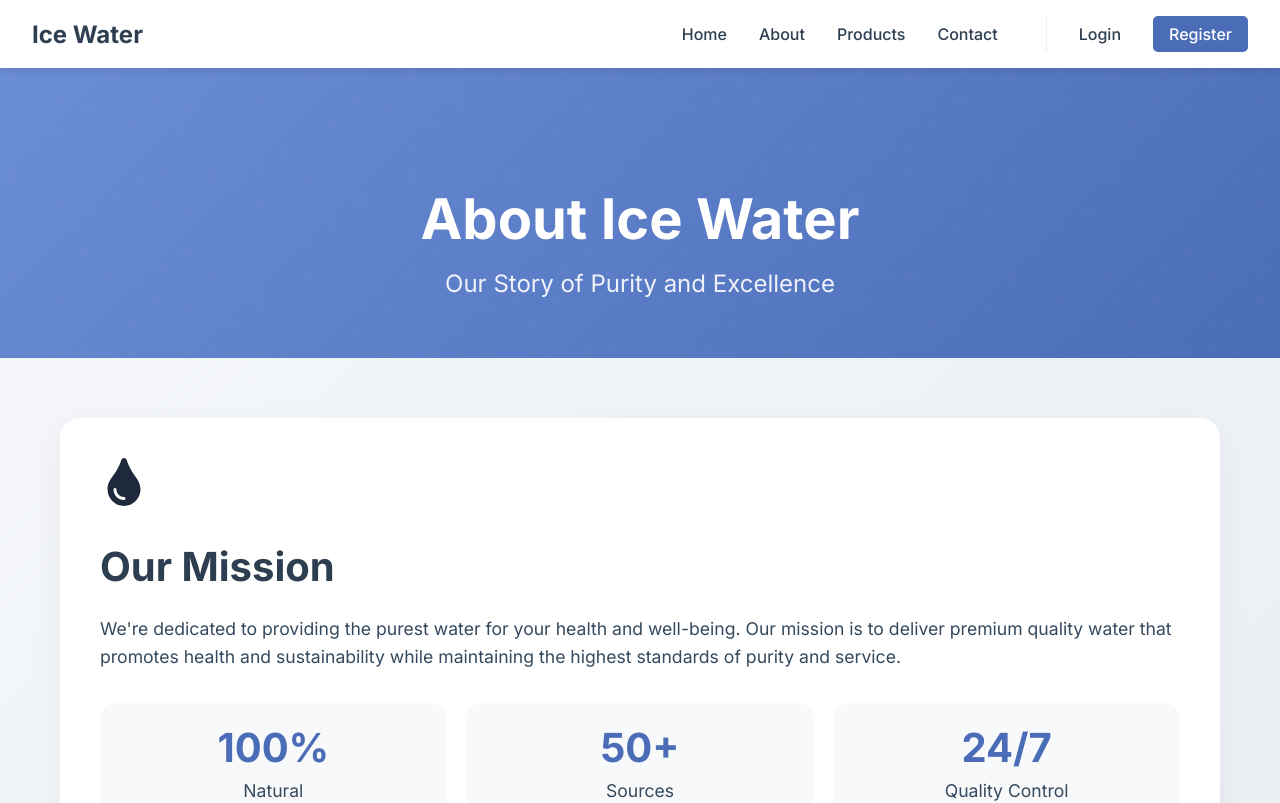
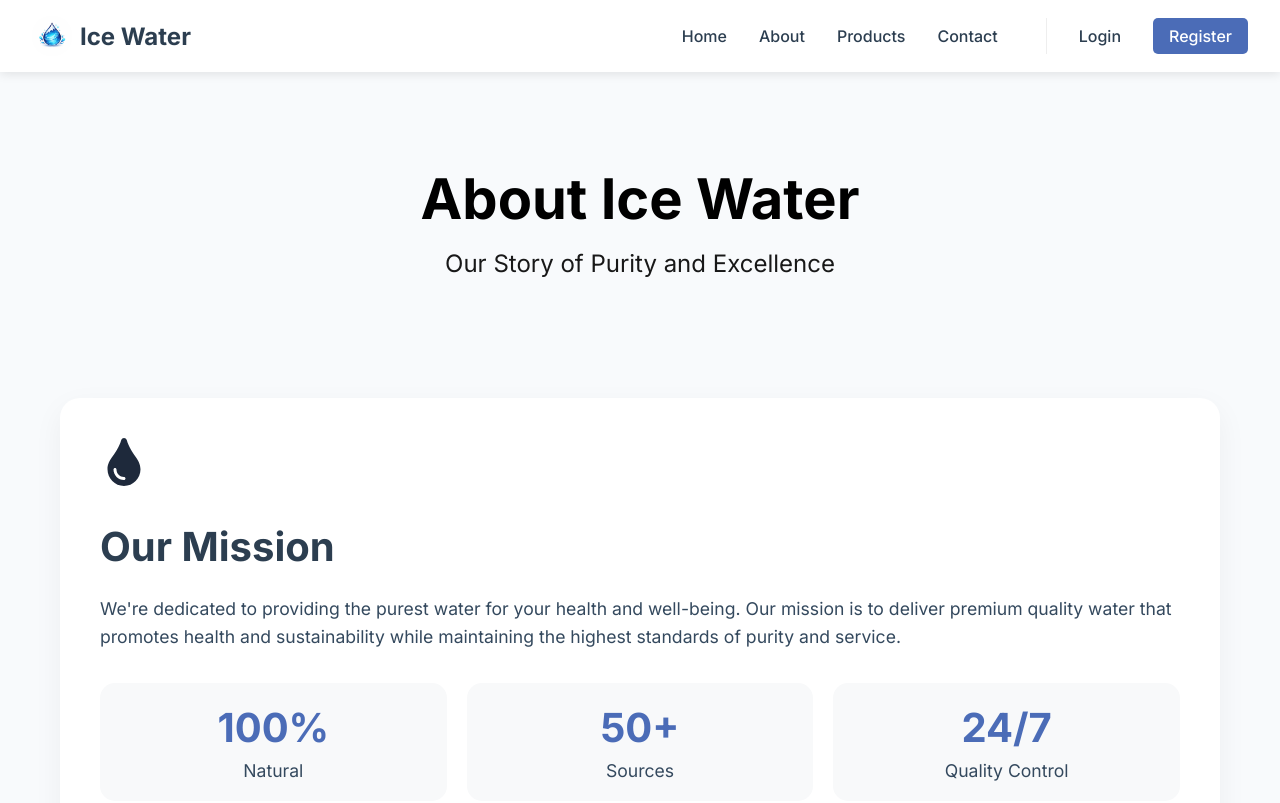
Before and after one commit to RamizMatlabov/My-Project, a Next.js app: page /about in a window 1280 px wide. Shown: the top 803 px of the page. Built offline with nearby package versions, Linux system fonts and the light colour scheme; no server answers.

Commit message:
feat(ui): update styling and add logo to navigation
- Remove gradient backgrounds from multiple components
- Add logo image to navigation with proper styling
- Delete unused Login.module.scss file
- Adjust padding and colors in various components

```diff
--- a/src/app/login/login.module.scss
+++ b/src/app/login/login.module.scss
@@ -3,7 +3,6 @@
   justify-content: center;
   align-items: center;
   min-height: calc(100vh - 64px); /* Adjust based on your header height */
-  background: linear-gradient(135deg, #f5f7fa 0%, #c3cfe2 100%);
   padding: 1rem;
 }
 
--- a/src/app/register/register.module.scss
+++ b/src/app/register/register.module.scss
@@ -3,7 +3,6 @@
   justify-content: center;
   align-items: center;
   min-height: calc(100vh - 64px);
-  background: linear-gradient(135deg, #f5f7fa 0%, #c3cfe2 100%);
   padding: 1rem;
 }
 
--- a/src/components/Navigation/Navigation.jsx
+++ b/src/components/Navigation/Navigation.jsx
@@ -1,10 +1,11 @@
 "use client"
 
+import Link from 'next/link'
+import Image from 'next/image'
 import { useState, useEffect } from 'react'
-import Link from 'next/link'
+import styles from './Navigation.module.scss'
 import { auth } from '../../firebase/config'
 import { onAuthStateChanged } from 'firebase/auth'
-import styles from './Navigation.module.scss'
 
 export default function Navigation() {
   const [isOpen, setIsOpen] = useState(false)
@@ -24,7 +25,16 @@ export default function Navigation() {
   return (
     <nav className={styles.navigation}>
       <div className={styles.logo}>
-        <Link href="/">Ice Water</Link>
+        <Link href="/">
+          <Image
+            src="/logo.png"
+            alt="Ice Water"
+            width={40}
+            height={40}
+            className={styles.logoImage}
+          />
+          <span>Ice Water</span>
+        </Link>
       </div>
 
       <button
--- a/src/components/Navigation/Navigation.module.scss
+++ b/src/components/Navigation/Navigation.module.scss
@@ -14,6 +14,9 @@
 
 .logo {
   a {
+    display: flex;
+    align-items: center;
+    gap: 0.5rem;
     font-size: 1.5rem;
     font-weight: 700;
     color: #2c3e50;
@@ -24,6 +27,11 @@
       color: #4b6cb7;
     }
   }
+}
+
+.logoImage {
+  border-radius: 50%;
+  object-fit: cover;
 }
 
 .menu {
--- a/src/styles/About.module.scss
+++ b/src/styles/About.module.scss
@@ -1,13 +1,11 @@
 .container {
   min-height: 100vh;
-  background: linear-gradient(135deg, #f5f7fa 0%, #e4e8f0 100%);
 }
 
 .hero {
-  padding: 120px 20px 60px;
+  padding: 100px 20px 60px;
   text-align: center;
-  background: linear-gradient(135deg, #6b8dd6 0%, #4b6cb7 100%);
-  color: white;
+  color: black;
   position: relative;
   overflow: hidden;
 
--- a/src/styles/Contact.module.scss
+++ b/src/styles/Contact.module.scss
@@ -7,20 +7,19 @@
 .hero {
   text-align: center;
   padding: 4rem 0;
-  background: linear-gradient(135deg, #6b8dd6 0%, #4b6cb7 100%);
   border-radius: 1rem;
   margin-bottom: 3rem;
 
   .heroContent {
     h1 {
       font-size: 3rem;
-      color: snow;
+      color: black;
       margin-bottom: 1rem;
     }
 
     .heroSubtitle {
       font-size: 1.2rem;
-      color: snow;
+      color: black;
     }
   }
 }
--- a/src/styles/Login.module.scss
+++ /dev/null
@@ -1,129 +0,0 @@
-.container {
-  display: flex;
-  justify-content: center;
-  align-items: center;
-  min-height: 100vh;
-  background: linear-gradient(135deg, #f5f7fa 0%, #c3cfe2 100%);
-  padding: 1rem;
-}
-
-.loginBox {
-  background: white;
-  padding: 2.5rem;
-  border-radius: 15px;
-  box-shadow: 0 10px 25px rgba(0, 0, 0, 0.1);
-  width: 100%;
-  max-width: 420px;
-}
-
-.loginBox h1 {
-  color: #2d3748;
-  font-size: 2rem;
-  margin-bottom: 0.5rem;
-  text-align: center;
-}
-
-.subtitle {
-  color: #718096;
-  text-align: center;
-  margin-bottom: 2rem;
-}
-
-.form {
-  display: flex;
-  flex-direction: column;
-  gap: 1.5rem;
-}
-
-.inputGroup {
-  display: flex;
-  flex-direction: column;
-  gap: 0.5rem;
-}
-
-.inputGroup label {
-  color: #4a5568;
-  font-size: 0.9rem;
-  font-weight: 500;
-}
-
-.input {
-  padding: 0.75rem 1rem;
-  border: 2px solid #e2e8f0;
-  border-radius: 8px;
-  font-size: 1rem;
-  transition: all 0.2s;
-  background-color: #f8fafc;
-}
-
-.input:focus {
-  outline: none;
-  border-color: #4299e1;
-  background-color: white;
-  box-shadow: 0 0 0 3px rgba(66, 153, 225, 0.1);
-}
-
-.button {
-  background-color: #4299e1;
-  color: white;
-  padding: 0.875rem;
-  border: none;
-  border-radius: 8px;
-  font-size: 1rem;
-  font-weight: 600;
-  cursor: pointer;
-  transition: all 0.2s;
-  margin-top: 1rem;
-}
-
-.button:hover:not(:disabled) {
-  background-color: #3182ce;
-  transform: translateY(-1px);
-}
-
-.button:disabled {
-  background-color: #a0aec0;
-  cursor: not-allowed;
-}
-
-.error {
-  background-color: #fff5f5;
-  color: #c53030;
-  padding: 0.75rem;
-  border-radius: 8px;
-  font-size: 0.9rem;
-  margin-bottom: 1rem;
-  text-align: center;
-}
-
-.links {
-  display: flex;
-  justify-content: space-between;
-  margin-top: 1.5rem;
-  padding-top: 1.5rem;
-  border-top: 1px solid #e2e8f0;
-}
-
-.link {
-  color: #4299e1;
-  text-decoration: none;
-  font-size: 0.9rem;
-  transition: color 0.2s;
-}
-
-.link:hover {
-  color: #3182ce;
-  text-decoration: underline;
-}
-
-@media (max-width: 480px) {
-  .loginBox {
-    padding: 1.5rem;
-  }
-
-  .links {
-    flex-direction: column;
-    gap: 1rem;
-    align-items: center;
-  }
-}
```
Also changed, not shown: public/logo.png (added).
